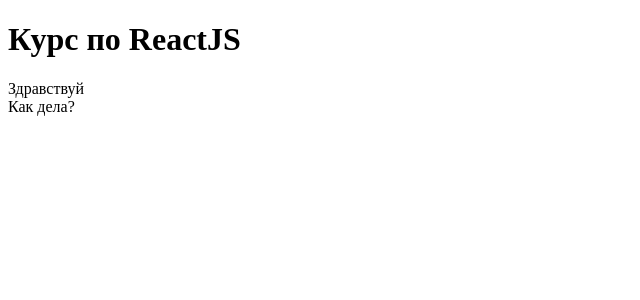
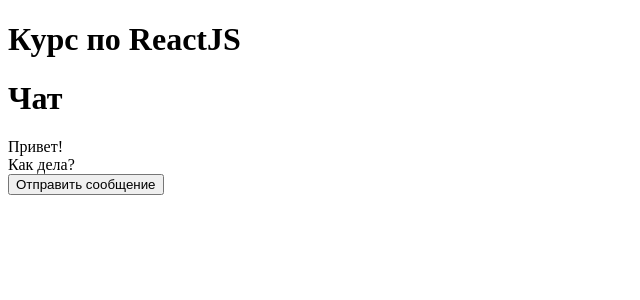
Before and after one commit to Andydecard/react2, a React app: page / in a window 1280 px wide. Shown: the top 300 px of the page, without its empty margins (0-640 px from the left). Built offline with nearby package versions, Linux system fonts and the light colour scheme.

Commit message:
Lesson_2

```diff
--- a/package.json
+++ b/package.json
@@ -15,9 +15,11 @@
   "dependencies": {
     "@babel/cli": "^7.6.4",
     "@babel/core": "^7.6.4",
+    "@babel/plugin-proposal-class-properties": "^7.5.5",
     "@babel/preset-env": "^7.6.3",
     "@babel/preset-react": "^7.6.3",
     "babel-loader": "^8.0.6",
+    "prop-types": "^15.7.2",
     "react": "^16.10.2",
     "react-dom": "^16.10.2",
     "webpack": "^4.41.2",
--- /dev/null
+++ b/static_src/Message.jsx
@@ -0,0 +1,14 @@
+import React from 'react';
+import PropTypes from 'prop-types';
+
+export default class Message extends React.Component {
+    static propTypes = {
+        text: PropTypes.string.isRequired,
+    };
+
+    render() {
+        return (
+            <div>{ this.props.text }</div>
+        )
+    }
+}
--- /dev/null
+++ b/static_src/Messagefield.jsx
@@ -0,0 +1,39 @@
+import React from 'react';
+import Message from './Message';
+
+const botAnswers = ['Отстань, я робот','Кто такая Сири????!!!','Погорите лучше с Алисой','Тебе конец, кожанный мешок'];
+
+function randomChoice(arr){
+    return arr[Math.floor(arr.length * Math.random())];
+}
+
+export default class MessageField extends React.Component {
+    state = {
+        messages:['Привет!', 'Как дела?'],
+    };
+
+    componentDidUpdate(){
+        const { messages } = this.state;
+        if (messages.length % 2 === 1){
+            setTimeout(() => this.setState({ 'messages': [...messages, randomChoice(botAnswers)]}), 1000);
+        }
+    }
+
+    handleSendMessage = () => {
+        const { messages } = this.state;
+        this.setState({'messages': [...messages, 'нормально']})};
+
+    render() {
+    const { messages } = this.state;
+
+    const messageElements = messages.map(message => <Message text={ message } />);
+        return (
+            <div>
+                <h1>Чат</h1>
+                { messageElements }
+                <button onClick={ this.handleSendMessage }>Отправить сообщение</button>
+            </div>
+
+        )
+    }
+}
--- a/static_src/index.jsx
+++ b/static_src/index.jsx
@@ -1,16 +1,25 @@
 import React from 'react';
 import ReactDOM from 'react-dom';
+import MessageField from './MessageField';
 
 
-let messages = ['Здравствуй', 'Как дела?'];
-
-const MessageComponent = (props) => <div>{props.text}</div>;
-
-const MessageField = (props) => {
-    return props.messages.map(message => <MessageComponent text={ message } />);
-};
+// const messages = ['Хай', 'Как сам?'];
+//
+// const Message = (props) => <div className="message">{props.text}</div>;
+//
+// const sendMessage = () => {
+//     messages.push('Окей!');
+//     ReactDOM.render(
+//         <MessageField messages={ messages } />,
+//         document.getElementById('root'));
+// };
+//
+// const MessageField = (props) => <div>
+//     <h1>Чат</h1>
+//     {props.messages.map(message => <Message text={ message } />) }
+//     <button onClick={ sendMessage }>Отправить сообщение</button> </div>;
 
 ReactDOM.render(
-    <MessageField messages={ messages } />,
+    <MessageField/>,
     document.getElementById('root'),
 );
--- a/webpack.config.js
+++ b/webpack.config.js
@@ -10,6 +10,16 @@
         path: path.resolve(__dirname, "static", "build"),
         filename: "app.js",
     },
+    resolve: {
+        modules: [path.resolve(__dirname, "static_src"), 'node_modules'],
+        extensions: ['.js', '.jsx'],
+    },
+
+    watch:true,
+    watchOptions: {
+        aggregateTimeout: 100
+    },
+
     module: {
         rules: [
             {
@@ -21,6 +31,14 @@
                     presets: [
                         "@babel/env",
                         "@babel/react"
+                    ],
+                    plugins: [
+                        [
+                            "@babel/plugin-proposal-class-properties",
+                            {
+                                "loose": true
+                            }
+                        ]
                     ]
                 }
             }
```
Also changed, not shown: Lesson_2/App.jsx (added, +38 -0 lines), Lesson_2/Child.jsx (added, +31 -0 lines), 1 other file (tests, documents, lock files or other folders).
